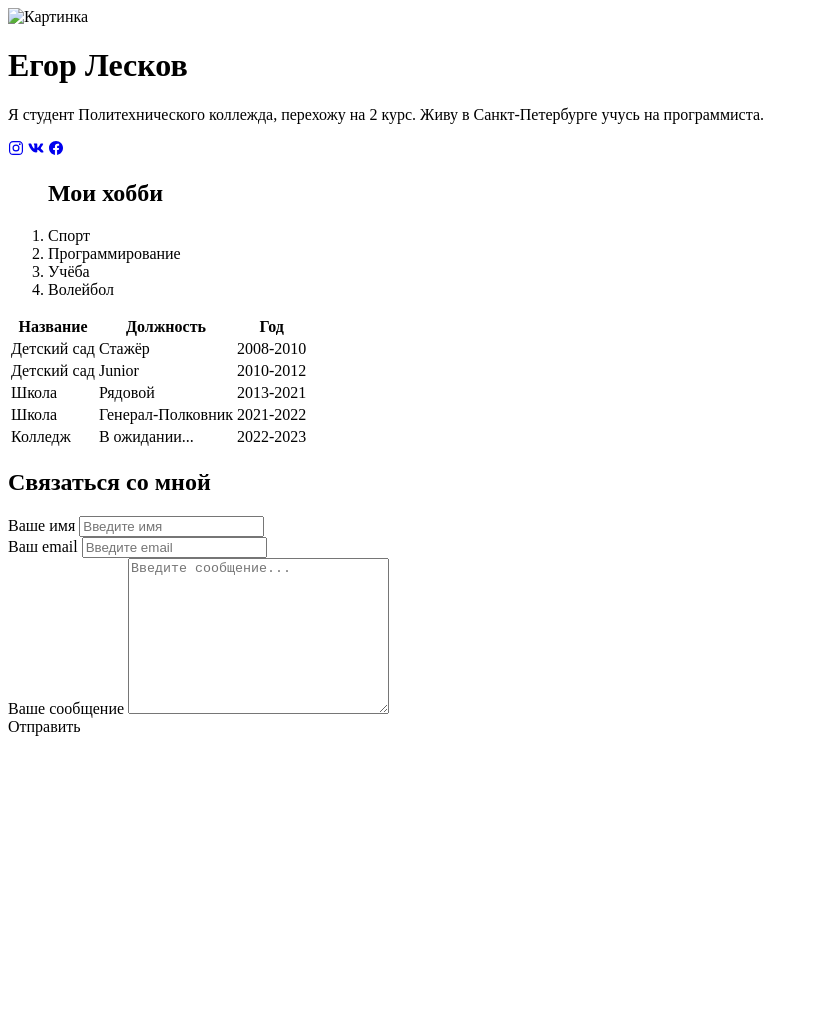
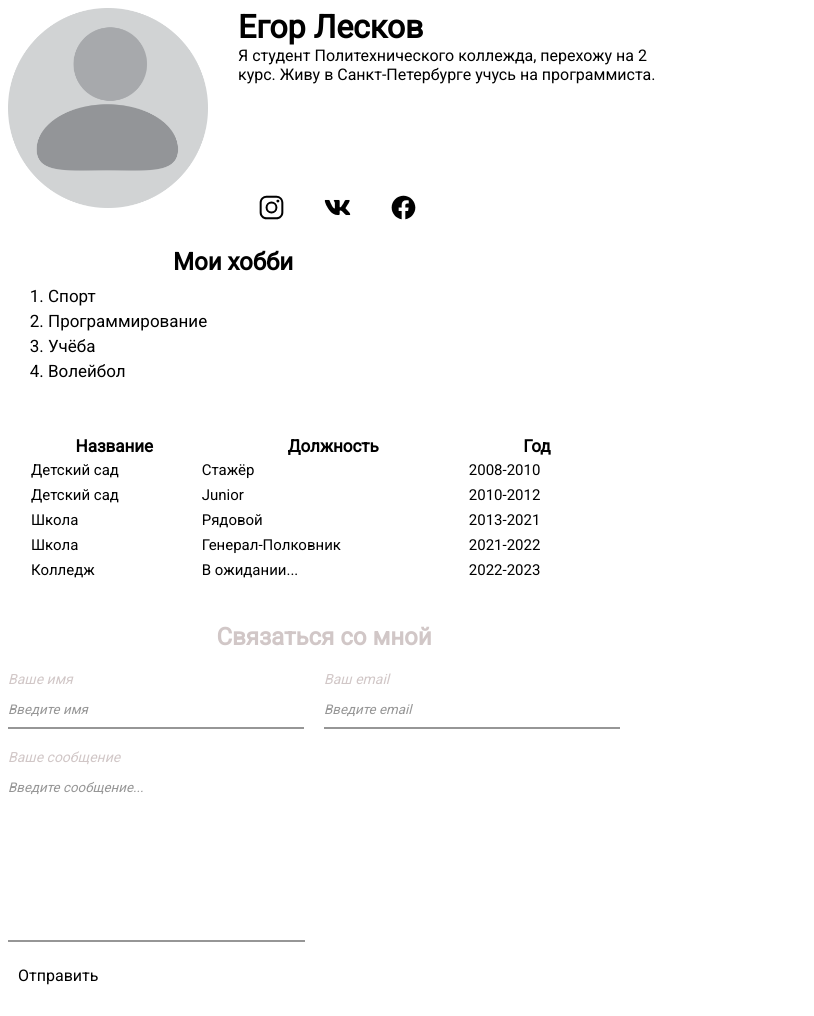
Before and after one commit to Egor-IT/Resume-2, a plain HTML site: page index.html in a window 1280 px wide. Shown: the whole page, without its empty margins (0-814 px from the left). Before the commit the page ends 800 px from the top, so only its background shows below. Drawn offline with nearby package versions, Linux system fonts and the light colour scheme; the site is published under a folder, as on GitHub Pages, so addresses that start at the root find nothing.

Commit message:
Update index.html

```diff
--- a/index.html
+++ b/index.html
@@ -4,13 +4,13 @@
 <head>
     <meta charset="UTF-8">
     <meta name="viewport" content="width=device-width, initial-scale=1.0">
-    <link rel="stylesheet" href="/style/style.css">
+    <link rel="stylesheet" href="style/style.css">
     <title>Resume</title>
 </head>
 
 <body>
     <div class="info">
-        <img class="img" src="/imges/нейтральная.png" alt="Картинка">
+        <img class="img" src="imges/нейтральная.png" alt="Картинка">
 
         <div class="info-group">
             <h1>Егор Лесков</h1>
```
